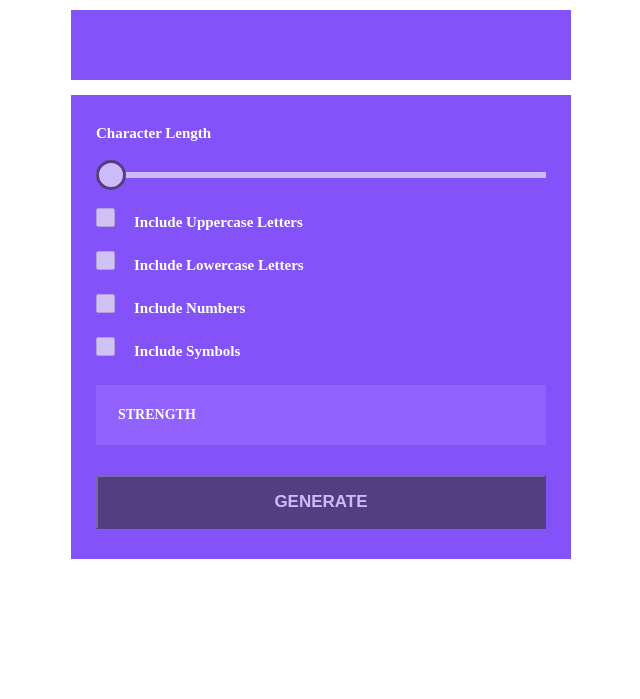
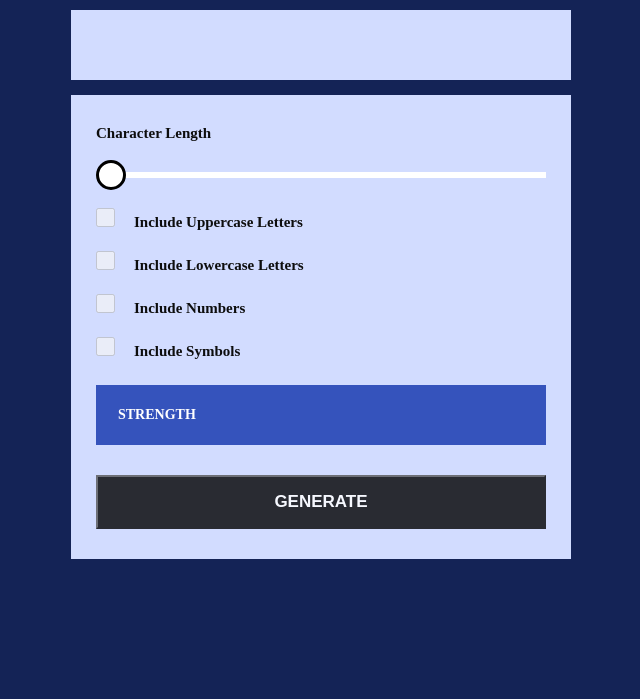
Before and after one commit to Ezio123-Kenway/Pwd_Generator, a plain HTML site: page index.html in a window 1280 px wide. Shown: the part 183-882 px from the top of the page, without its empty margins (319-959 px from the left). Drawn offline with Linux system fonts and the light colour scheme.

Commit message:
third commit

```diff
--- a/index.css
+++ b/index.css
@@ -5,7 +5,7 @@
 }
 
 body {
-    background-color: white;
+    background-color: #142356;
 }
 
 .mainContainer {
@@ -13,33 +13,31 @@ body {
     margin: 140px auto;
 }
 
-p {
-    color: white;
+.text {
+    color: #0D0D0D;
 }
 
 .header {
     text-align: center;
     margin-bottom: 25px;
     font-size: 25px;
-    color: black;
+    color: white;
     font-weight: bold;
-    opacity: 0.6;
 }
 
 .pwdContainer {
-    background-color: #6528F7;
-    opacity: 0.8;
+    background-color: #D2DCFF;
 }
 
 .pwd {
     display: block;
     width: 100%;
     padding: 20px;
-    background-color: #6528F7;
+    background-color: #D2DCFF;
     font-size: 35px;
     font-weight: bold;
     border: none;
-    color: white;
+    color: #FF0000;
 }
 
 .pwd:focus {
@@ -49,8 +47,7 @@ p {
 .statusContainer {
     width: 100%;
     padding: 30px 25px;
-    background-color: #6528F7;
-    opacity: 0.8;
+    background-color: #D2DCFF;
 }
 
 .characterLengthBar {
@@ -58,21 +55,20 @@ p {
     height: 6px;
     margin-bottom: 30px;
     background-color: white;
-    opacity: 0.6;
     display: flex;
     flex-direction: row;
     align-items: center;
 }
 
 .pwdLength {
-    color: white;
+    color: #0D0D0D;
     font-size: 28px;
     font-weight: bold;
 }
 
 .pwdContainer {
     padding: 15px 5px;
-    background-color: #6528F7;
+    background-color: #D2DCFF;
     margin-bottom: 15px;
 }
 
@@ -103,7 +99,7 @@ p {
     align-items: center;
     padding: 22px;
     margin-bottom: 30px;
-    background-color: #763bfd;
+    background-color: #3553BC;
     opacity: 1;
 }
 
@@ -117,7 +113,7 @@ p {
     background-color: black;
     font-size: 17px;
     font-weight: bold;
-    opacity: 0.6;
+    opacity: 0.8;
 }
 
 input {
@@ -129,7 +125,7 @@ input {
 }
 
 span {
-    color: white;
+    color: #0D0D0D;
 }
 
 .strengthText {
@@ -182,3 +178,7 @@ span {
         width: 500px;
     }
 }
+
+.checkbox:checked {
+    background-color: red;
+}
```
